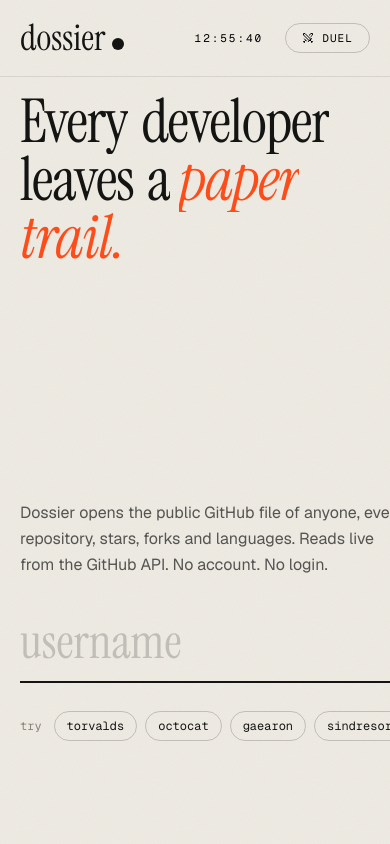
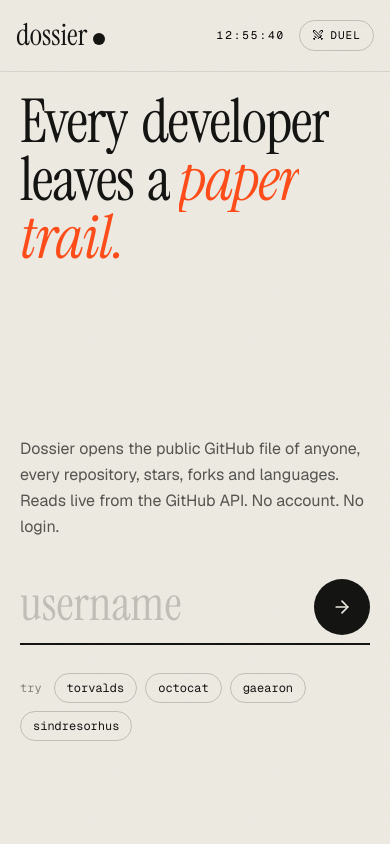
Before and after one commit to its-akshdeep06/Dossier, a React (Vite) app: page / in a window 390 px wide. Shown: the top 844 px of the page. Built offline with nearby package versions, Linux system fonts and the light colour scheme.

Commit message:
Fixed the Responsiveness

```diff
--- a/src/components/landing/Hero.jsx
+++ b/src/components/landing/Hero.jsx
@@ -20,7 +20,7 @@
         <em className="text-signal"><RevealText text="paper trail." delay={0.3} /></em>
       </motion.h1>
 
-      <div className="grid items-end gap-8 md:grid-cols-12 translate-y-[-55px]">
+      <div className="grid grid-cols-1 items-end gap-8 md:grid-cols-12 translate-y-[-55px]">
         <motion.p initial={{ opacity: 0, y: 20 }} animate={{ opacity: 1, y: 0 }} transition={{ delay: 0.7, duration: 0.8, ease }} className="max-w-sm text-base leading-relaxed text-ink/70 md:col-span-4">
           Dossier opens the public GitHub file of anyone, every repository, stars, forks and languages. Reads live from the GitHub API. No account. No login.
         </motion.p>
--- a/src/components/landing/LandingNav.jsx
+++ b/src/components/landing/LandingNav.jsx
@@ -5,11 +5,11 @@
 
 export default function LandingNav() {
   return (
-    <header className="fixed inset-x-0 top-0 z-40 flex items-center justify-between border-b border-ink/10 bg-paper px-5 py-5 text-ink md:px-10">
+    <header className="fixed inset-x-0 top-0 z-40 flex items-center justify-between border-b border-ink/10 bg-paper px-4 py-5 text-ink sm:px-5 md:px-10">
       <Logo />
-      <div className="flex items-center gap-4">
+      <div className="flex items-center gap-2 sm:gap-4">
         <Clock />
-        <Link to="/duel" className="flex items-center gap-2 rounded-full border border-ink/20 px-4 py-1.5 font-mono text-[11px] uppercase tracking-widest text-black transition-colors hover:border-black hover:bg-black hover:text-white">
+        <Link to="/duel" className="flex items-center gap-1.5 rounded-full border border-ink/20 px-3 py-1.5 font-mono text-[11px] uppercase tracking-widest text-black transition-colors hover:border-black hover:bg-black hover:text-white sm:gap-2 sm:px-4">
           <Swords className="h-3 w-3" /> Duel
         </Link>
       </div>
--- a/src/components/landing/visuals/ProfileVisuals.jsx
+++ b/src/components/landing/visuals/ProfileVisuals.jsx
@@ -4,8 +4,8 @@
 
 export function IdentityV() {
   return (
-    <div className="flex items-center gap-6 md:gap-10">
-      <div className="relative h-28 w-28 shrink-0 sm:h-40 sm:w-40 md:h-56 md:w-56">
+    <div className="flex items-center gap-2 sm:gap-6 md:gap-10">
+      <div className="relative h-20 w-20 shrink-0 sm:h-40 sm:w-40 md:h-56 md:w-56">
         <motion.div className="absolute inset-0 rounded-full border border-dashed border-ink/40" animate={{ rotate: 360 }} transition={{ duration: 30, repeat: Infinity, ease: 'linear' }} />
         <div className="absolute inset-[10%] flex overflow-hidden rounded-full">
           {Array.from({ length: 7 }, (_, i) => (
@@ -17,7 +17,7 @@
       <div className="space-y-3">
         {['name', '@username', 'bio', 'location', 'joined'].map((t, i) => (
           <motion.div key={t} initial={{ opacity: 0, x: 24 }} animate={{ opacity: 1, x: 0 }} transition={{ delay: 0.4 + i * 0.08, ease }} className="flex items-center gap-3">
-            <span className="w-16 font-mono text-[10px] uppercase tracking-widest text-dust md:w-24">{t}</span>
+            <span className="w-12 font-mono text-[10px] uppercase tracking-widest text-dust md:w-24">{t}</span>
             <span className="h-2 rounded-full bg-ink/80" style={{ width: 30 + ((i * 37) % 70) }} />
           </motion.div>
         ))}
--- a/src/components/profile/StatsStrip.jsx
+++ b/src/components/profile/StatsStrip.jsx
@@ -11,7 +11,7 @@
     { label: 'Times forked', value: analysis?.totalForks },
   ];
   return (
-    <section aria-label="Raw statistics" className="mt-20 grid grid-cols-2 gap-px border-y border-ink/15 bg-ink/15 md:grid-cols-5">
+    <section aria-label="Raw statistics" className="mt-20 grid grid-cols-2 gap-px border-y border-ink/15 bg-ink/15 md:grid-cols-3 lg:grid-cols-5">
       {items.map((it, i) => (
         <motion.div
           key={it.label}
@@ -22,7 +22,7 @@
           className={`group bg-paper p-5 transition-colors duration-300 hover:bg-ink hover:text-paper md:p-6 ${i === 4 ? 'col-span-2 md:col-span-1' : ''}`}
         >
           <p className="font-mono text-[10px] uppercase tracking-[0.2em] text-dust">{it.label}</p>
-          <p className="mt-8 font-display text-5xl leading-none md:text-6xl xl:text-7xl">
+          <p className="mt-8 font-display text-4xl leading-none sm:text-5xl md:text-6xl xl:text-7xl">
             {it.value == null ? '—' : <CountUp value={it.value} format={smart} />}
           </p>
         </motion.div>
--- a/src/components/shared/Logo.jsx
+++ b/src/components/shared/Logo.jsx
@@ -3,7 +3,7 @@
 export default function Logo() {
   return (
     <Link to="/" aria-label="Dossier — back to search" className="group inline-flex items-baseline gap-1.5 text-ink">
-      <span className="font-display text-4xl leading-none md:text-5xl">dossier</span>
+      <span className="font-display text-3xl leading-none sm:text-4xl md:text-5xl">dossier</span>
       <span className="inline-block h-3 w-3 rounded-full bg-current transition-transform duration-500 group-hover:scale-150" />
     </Link>
   );
```
